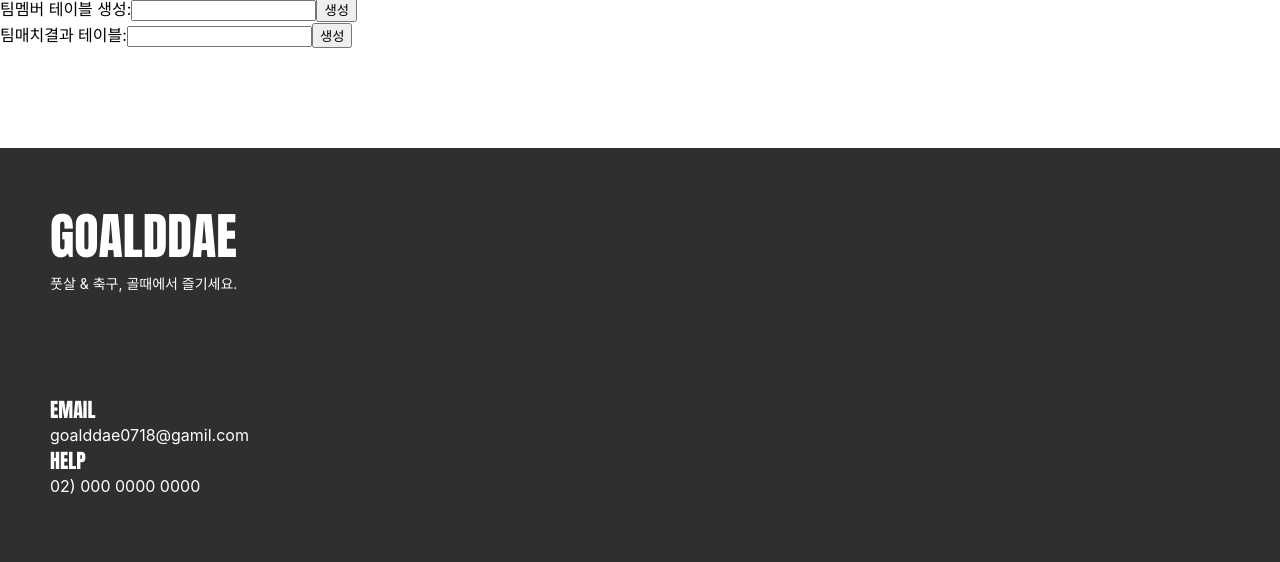
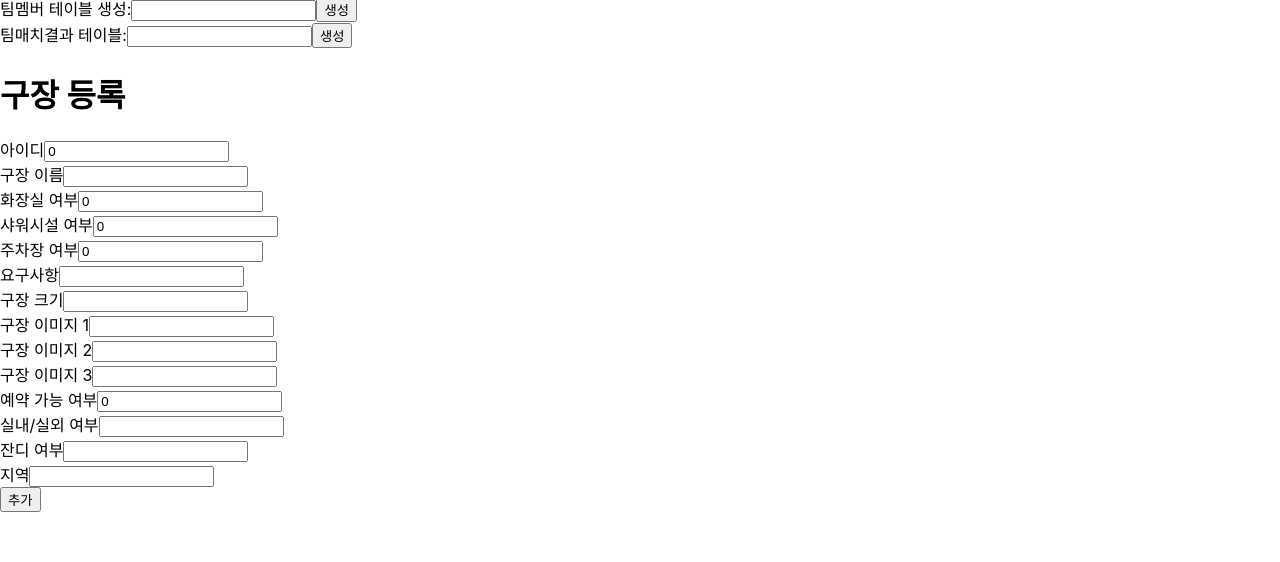
Before and after one commit to parksh93/GOALDDAE_FRONT, a React (Create React App) app: page /admin in a window 1280 px wide. Shown: the part 344-906 px from the top of the page. Built offline with nearby package versions, Linux system fonts and the light colour scheme; no server answers.

Commit message:
신현섭 추가: 관리자 구장등록 -> 동적테이블 생성

```diff
--- a/src/auth/page/admin/Admin.js
+++ b/src/auth/page/admin/Admin.js
@@ -8,6 +8,7 @@ import MatchTeam from "./tableMatch/MatchTeamTable";
 import MatchIndividual from "./tableMatch/MatchIndividualTable";
 import TeamApply from "./tableTeam/TeamApplyTable";
 import TeamMatchResult from "./tableTeam/TeamMatchResultTable";
+import SoccerFieldTable from "./tableSoccerField/SoccerFieldTable";
 
 const Admin = () => {
   return (
@@ -27,6 +28,8 @@ const Admin = () => {
             <TeamApply />
             <TeamMember />
             <TeamMatchResult />
+
+            <SoccerFieldTable />
     </>
   );
 }
--- /dev/null
+++ b/src/auth/page/admin/tableSoccerField/SoccerFieldTable.css
@@ -0,0 +1,39 @@
+.container {
+    width: 100%;
+    max-width: 800px;
+    margin: 0 auto;
+    padding: 20px;
+    box-sizing: border-box;
+  }
+
+  .field-form {
+    display: flex;
+    flex-direction: column;
+    max-width: 150px;
+    margin: 0 auto;
+  }
+
+  .form-group {
+    display: flex;
+    flex-direction: column;
+    margin-bottom: 10px;
+  }
+
+  label {
+    margin-bottom: 5px;
+  }
+
+  input[type='submit'] {
+    margin-top: 20px;
+    padding: 8px 16px;
+    border: none;
+    background-color: #0071bc;
+    color: white;
+    font-size: 16px;
+    cursor: pointer;
+    transition: background-color 0.3s;
+  }
+
+  input[type='submit']:hover {
+    background-color: #004c87;
+  }
--- /dev/null
+++ b/src/auth/page/admin/tableSoccerField/SoccerFieldTable.js
@@ -0,0 +1,144 @@
+import React, { useState } from 'react';
+import axios from 'axios';
+
+const SoccerFieldTable = () => {
+  // 상태 선언
+  const [id, setId] = useState(0);
+  const [fieldName, setFieldName] = useState('');
+  const [toiletStatus, setToiletStatus] = useState(0);
+  const [showerStatus, setShowerStatus] = useState(0);
+  const [parkingStatus, setParkingStatus] = useState(0);
+  const [requirements, setRequirements] = useState('');
+  const [fieldSize, setFieldSize] = useState('');
+  const [fieldImg1, setFieldImg1] = useState('');
+  const [fieldImg2, setFieldImg2] = useState('');
+  const [fieldImg3, setFieldImg3] = useState('');
+  const [reservationFree, setReservationFree] = useState(0);
+  const [inOutStatus, setInOutStatus] = useState('');
+  const [grassStatus, setGrassStatus] = useState('');
+  const [region, setRegion] = useState('');
+
+  // 폼 제출 처리 함수
+  const handleSubmit = async (e) => {
+    e.preventDefault();
+    try {
+      const soccerField = {
+        id: id,
+        fieldName: fieldName,
+        toiletStatus: toiletStatus,
+        showerStatus: showerStatus,
+        parkingStatus: parkingStatus,
+        requirements: requirements,
+        fieldSize: fieldSize,
+        fieldImg1: fieldImg1,
+        fieldImg2: fieldImg2,
+        fieldImg3: fieldImg3,
+        reservationFree: reservationFree,
+        inOutStatus: inOutStatus,
+        grassStatus: grassStatus,
+        region: region,
+      };
+      const response = await axios.post('/api/MainController/addSoccerField', soccerField);
+      // 서버로부터 데이터를 얻은 후 처리
+      // 예: 결과 메시지 표시, 입력 필드 초기화 등
+    } catch (error) {
+      console.error(error);
+    }
+  };
+
+  // 렌더링
+  return (
+    <div>
+      <h1>구장 등록</h1>
+      <form onSubmit={handleSubmit}>
+        <div>
+          <label>
+            아이디
+            <input type="number" value={id} onChange={(e) => setId(e.target.value)} />
+          </label>
+        </div>
+        <div>
+          <label>
+            구장 이름
+            <input type="text" value={fieldName} onChange={(e) => setFieldName(e.target.value)} />
+          </label>
+        </div>
+        <div>
+          <label>
+            화장실 여부
+            <input type="number" value={toiletStatus} onChange={(e) => setToiletStatus(e.target.value)} />
+          </label>
+        </div>
+        <div>
+          <label>
+            샤워시설 여부
+            <input type="number" value={showerStatus} onChange={(e) => setShowerStatus(e.target.value)} />
+          </label>
+        </div>
+        <div>
+          <label>
+            주차장 여부
+            <input type="number" value={parkingStatus} onChange={(e) => setParkingStatus(e.target.value)} />
+          </label>
+        </div>
+        <div>
+          <label>
+            요구사항
+            <input type="text" value={requirements} onChange={(e) => setRequirements(e.target.value)} />
+          </label>
+        </div>
+        <div>
+          <label>
+            구장 크기
+            <input type="text" value={fieldSize} onChange={(e) => setFieldSize(e.target.value)} />
+          </label>
+        </div>
+        <div>
+          <label>
+            구장 이미지 1
+            <input type="text" value={fieldImg1} onChange={(e) => setFieldImg1(e.target.value)} />
+          </label>
+        </div>
+        <div>
+          <label>
+            구장 이미지 2
+            <input type="text" value={fieldImg2} onChange={(e) => setFieldImg2(e.target.value)} />
+          </label>
+        </div>
+        <div>
+          <label>
+            구장 이미지 3
+            <input type="text" value={fieldImg3} onChange={(e) => setFieldImg3(e.target.value)} />
+          </label>
+        </div>
+        <div>
+          <label>
+            예약 가능 여부
+            <input type="number" value={reservationFree} onChange={(e) => setReservationFree(e.target.value)} />
+          </label>
+        </div>
+        <div>
+          <label>
+            실내/실외 여부
+            <input type="text" value={inOutStatus} onChange={(e) => setInOutStatus(e.target.value)} />
+          </label>
+        </div>
+        <div>
+          <label>
+            잔디 여부
+            <input type="text" value={grassStatus} onChange={(e) => setGrassStatus(e.target.value)} />
+          </label>
+        </div>
+        <div>
+          <label>
+            지역
+            <input type="text" value={region} onChange={(e) => setRegion(e.target.value)} />
+          </label>
+        </div>
+        <input type="submit" value="추가" />
+      </form>
+    </div>
+  );
+};
+
+export default SoccerFieldTable;
```
Also changed, not shown: 1 other file (tests, documents, lock files or other folders).
